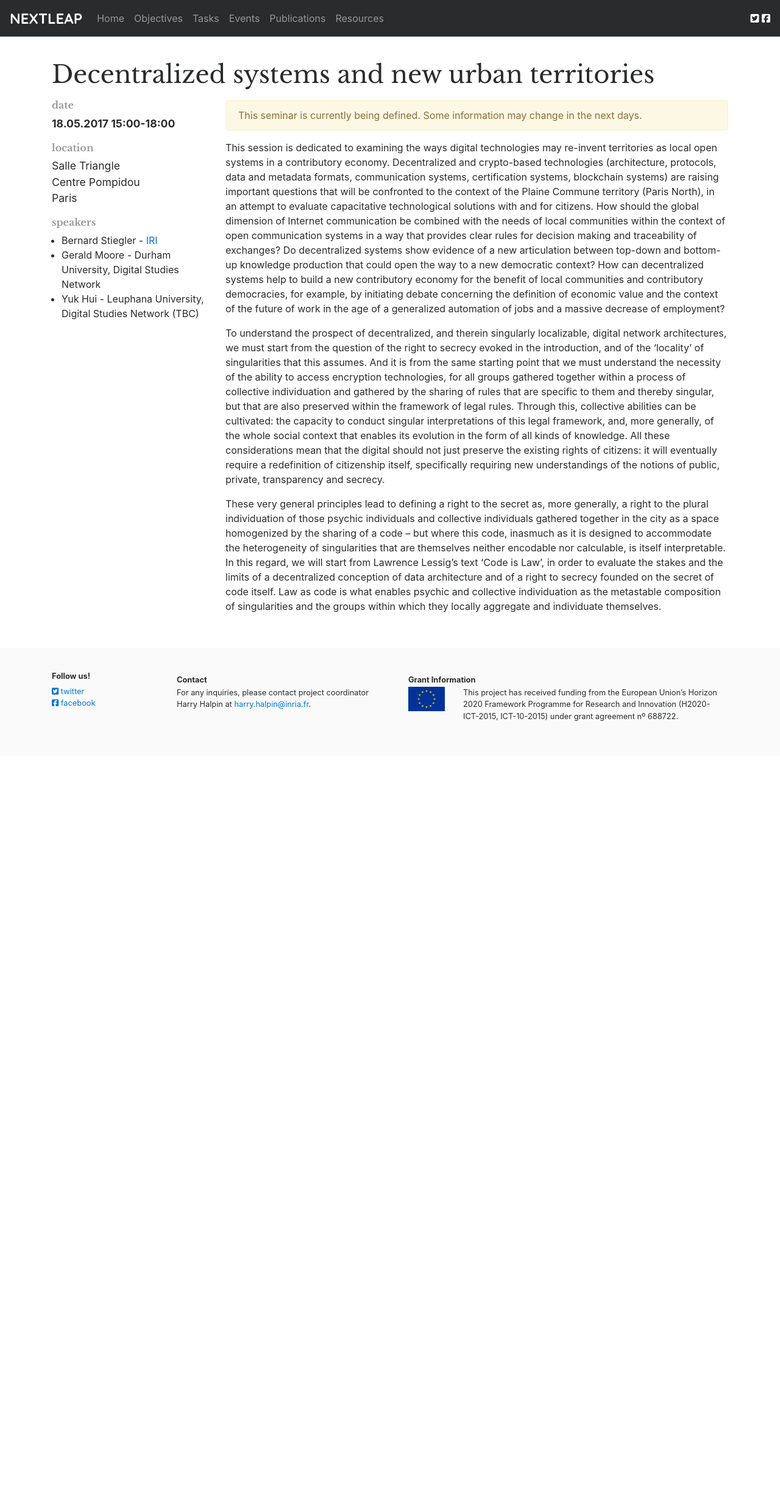
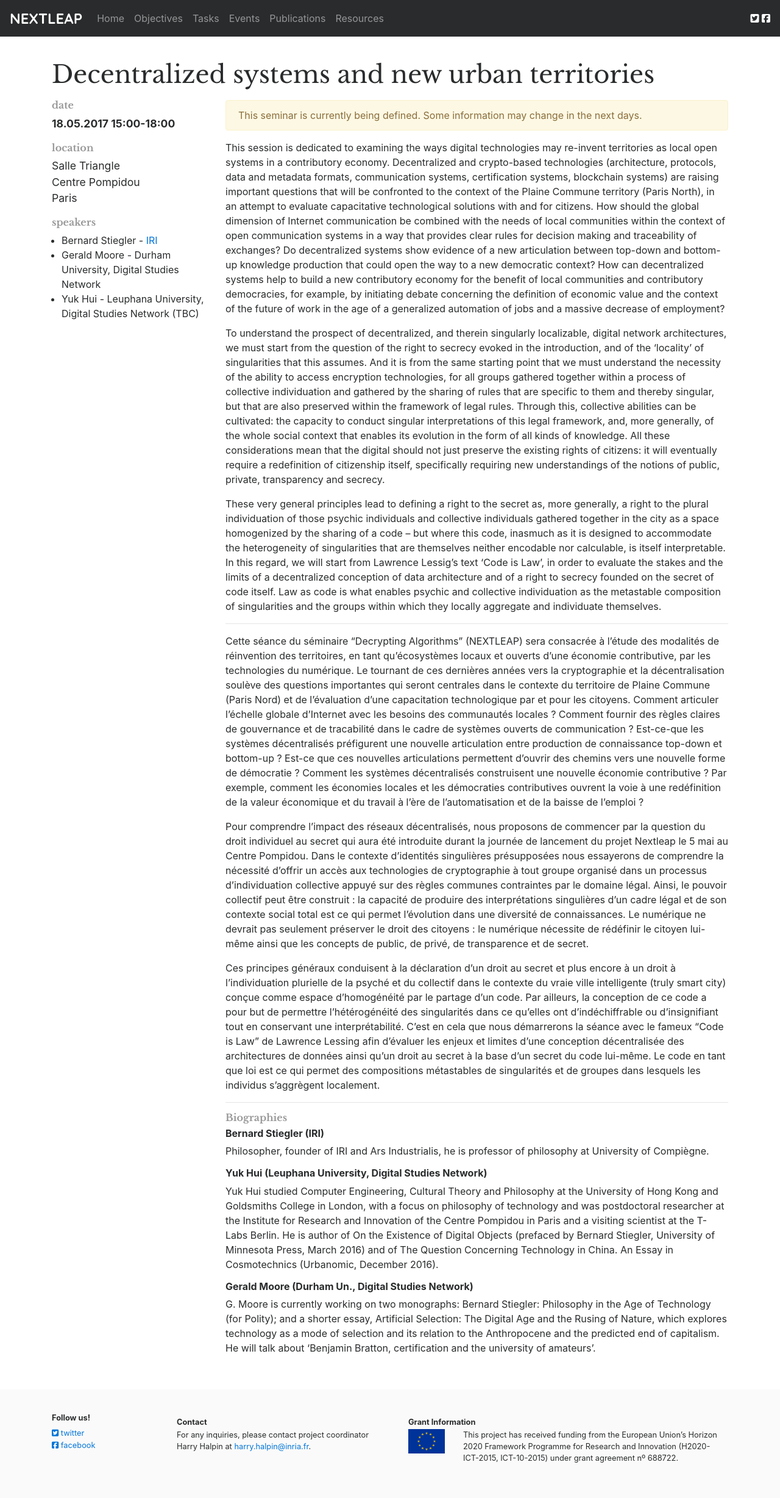
Before and after one commit to nextleap-project/nextleap-website, a Jekyll site: the page built from _seminars/2017-4.md, in a window 1280 px wide. Shown: the whole page at 61% size. Built offline with Jekyll 4.4.1, drawn with Linux system fonts in a browser that asks for light colours; nearby versions of some CDN libraries; before the commit the page ends 1240 px from its top, so only the background shows below that.

Commit message:
bios and translations of seminar 4&5

```diff
--- a/_seminars/2017-4.md
+++ b/_seminars/2017-4.md
@@ -22,3 +22,27 @@ This session is dedicated to examining the ways digital technologies may re-inve
 To understand the prospect of decentralized, and therein singularly localizable, digital network architectures, we must start from the question of the right to secrecy evoked in the introduction, and of the ‘locality’ of singularities that this assumes. And it is from the same starting point that we must understand the necessity of the ability to access encryption technologies, for all groups gathered together within a process of collective individuation and gathered by the sharing of rules that are specific to them and thereby singular, but that are also preserved within the framework of legal rules. Through this, collective abilities can be cultivated: the capacity to conduct singular interpretations of this legal framework, and, more generally, of the whole social context that enables its evolution in the form of all kinds of knowledge. All these considerations mean that the digital should not just preserve the existing rights of citizens: it will eventually require a redefinition of citizenship itself, specifically requiring new understandings of the notions of public, private, transparency and secrecy.
 
 These very general principles lead to defining a right to the secret as, more generally, a right to the plural individuation of those psychic individuals and collective individuals gathered together in the city as a space homogenized by the sharing of a code – but where this code, inasmuch as it is designed to accommodate the heterogeneity of singularities that are themselves neither encodable nor calculable, is itself interpretable. In this regard, we will start from Lawrence Lessig’s text ‘Code is Law’, in order to evaluate the stakes and the limits of a decentralized conception of data architecture and of a right to secrecy founded on the secret of code itself. Law as code is what enables psychic and collective individuation as the metastable composition of singularities and the groups within which they locally aggregate and individuate themselves.
+
+---
+
+Cette séance du séminaire “Decrypting Algorithms” (NEXTLEAP) sera consacrée à l’étude des modalités de réinvention des territoires, en tant qu’écosystèmes locaux et ouverts d’une économie contributive, par les technologies du numérique. Le tournant de ces dernières années vers la cryptographie et la décentralisation soulève des questions importantes qui seront centrales dans le contexte du territoire de Plaine Commune (Paris Nord) et de l’évaluation d’une capacitation technologique par et pour les citoyens. Comment articuler l’échelle globale d’Internet avec les besoins des communautés locales ? Comment fournir des règles claires de gouvernance et de tracabilité dans le cadre de systèmes ouverts de communication ? Est-ce-que les systèmes décentralisés préfigurent une nouvelle articulation entre production de connaissance top-down et bottom-up ? Est-ce que ces nouvelles articulations permettent d’ouvrir des chemins vers une nouvelle forme de démocratie ? Comment les systèmes décentralisés construisent une nouvelle économie contributive ? Par exemple, comment les économies locales et les démocraties contributives ouvrent la voie à une redéfinition de la valeur économique et du travail à l’ère de l’automatisation et de la baisse de l’emploi ?
+
+Pour comprendre l’impact des réseaux décentralisés, nous proposons de commencer par la question du droit individuel au secret qui aura été introduite durant la journée de lancement du projet Nextleap le 5 mai au Centre Pompidou. Dans le contexte d’identités singulières présupposées nous essayerons de comprendre la nécessité d’offrir un accès aux technologies de cryptographie à tout groupe organisé dans un processus d’individuation collective appuyé sur des règles communes contraintes par le domaine légal. Ainsi, le pouvoir collectif peut être construit : la capacité de produire des interprétations singulières d’un cadre légal et de son contexte social total est ce qui permet l’évolution dans une diversité de connaissances. Le numérique ne devrait pas seulement préserver le droit des citoyens : le numérique nécessite de rédéfinir le citoyen lui-même ainsi que les concepts de public, de privé, de transparence et de secret.
+
+Ces principes généraux conduisent à la déclaration d’un droit au secret et plus encore à un droit à l’individuation plurielle de la psyché et du collectif dans le contexte du vraie ville intelligente (truly smart city) conçue comme espace d’homogénéité par le partage d’un code. Par ailleurs, la conception de ce code a pour but de permettre l’hétérogénéité des singularités dans ce qu’elles ont d’indéchiffrable ou d’insignifiant tout en conservant une interprétabilité. C’est en cela que nous démarrerons la séance avec le fameux “Code is Law” de Lawrence Lessing afin d’évaluer les enjeux et limites d’une conception décentralisée des architectures de données ainsi qu’un droit au secret à la base d’un secret du code lui-même. Le code en tant que loi est ce qui permet des compositions métastables de singularités et de groupes dans lesquels les individus s’aggrègent localement.
+
+---
+
+### Biographies
+
+##### Bernard Stiegler (IRI)
+
+Philosopher, founder of IRI and Ars Industrialis, he is professor of philosophy at University of Compiègne.
+
+##### Yuk Hui (Leuphana University, Digital Studies Network)
+
+Yuk Hui studied Computer Engineering, Cultural Theory and Philosophy at the University of Hong Kong and Goldsmiths College in London, with a focus on philosophy of technology and was postdoctoral researcher at the Institute for Research and Innovation of the Centre Pompidou in Paris and a visiting scientist at the T-Labs Berlin. He is author of On the Existence of Digital Objects (prefaced by Bernard Stiegler, University of Minnesota Press, March 2016) and of The Question Concerning Technology in China. An Essay in Cosmotechnics (Urbanomic, December 2016).
+
+##### Gerald Moore (Durham Un., Digital Studies Network)
+
+G. Moore is currently working on two monographs: Bernard Stiegler: Philosophy in the Age of Technology (for Polity); and a shorter essay, Artificial Selection: The Digital Age and the Rusing of Nature, which explores technology as a mode of selection and its relation to the Anthropocene and the predicted end of capitalism. He will talk about 'Benjamin Bratton, certification and the university of amateurs'.
--- a/css/style2.scss
+++ b/css/style2.scss
@@ -73,6 +73,20 @@ footer {
 		}
 	}
 
+	h4 {
+		// text-align: center;
+
+		.info {
+			color: #999;
+			font-size: 0.8em;
+		}
+	}
+
+	h5 {
+		font-size: 1em;
+		font-weight: bold;
+	}
+
 	& > h2 {
     font-family: 'Libre Baskerville', serif;
     font-size: 2.5em;
@@ -92,15 +106,6 @@ footer {
     margin: 0.5em 0 0.3em 0;
 		// text-decoration: underline;
 		// text-decoration-color: #0099ff;
-	}
-
-	h4 {
-		// text-align: center;
-
-		.info {
-			color: #999;
-			font-size: 0.8em;
-		}
 	}
 
 	img {
```
Also changed, not shown: _seminars/2017-5.md (+12 -0 lines).
